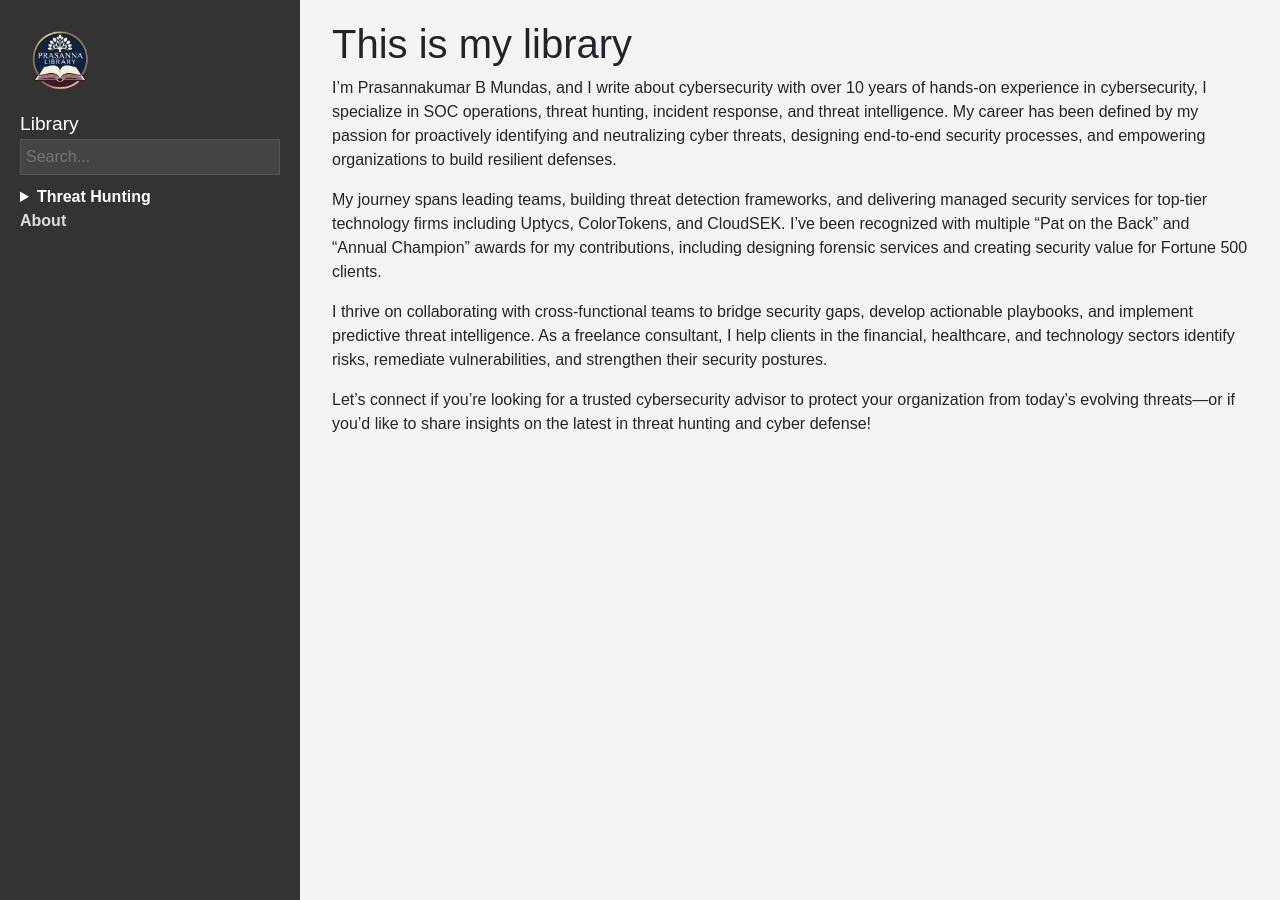
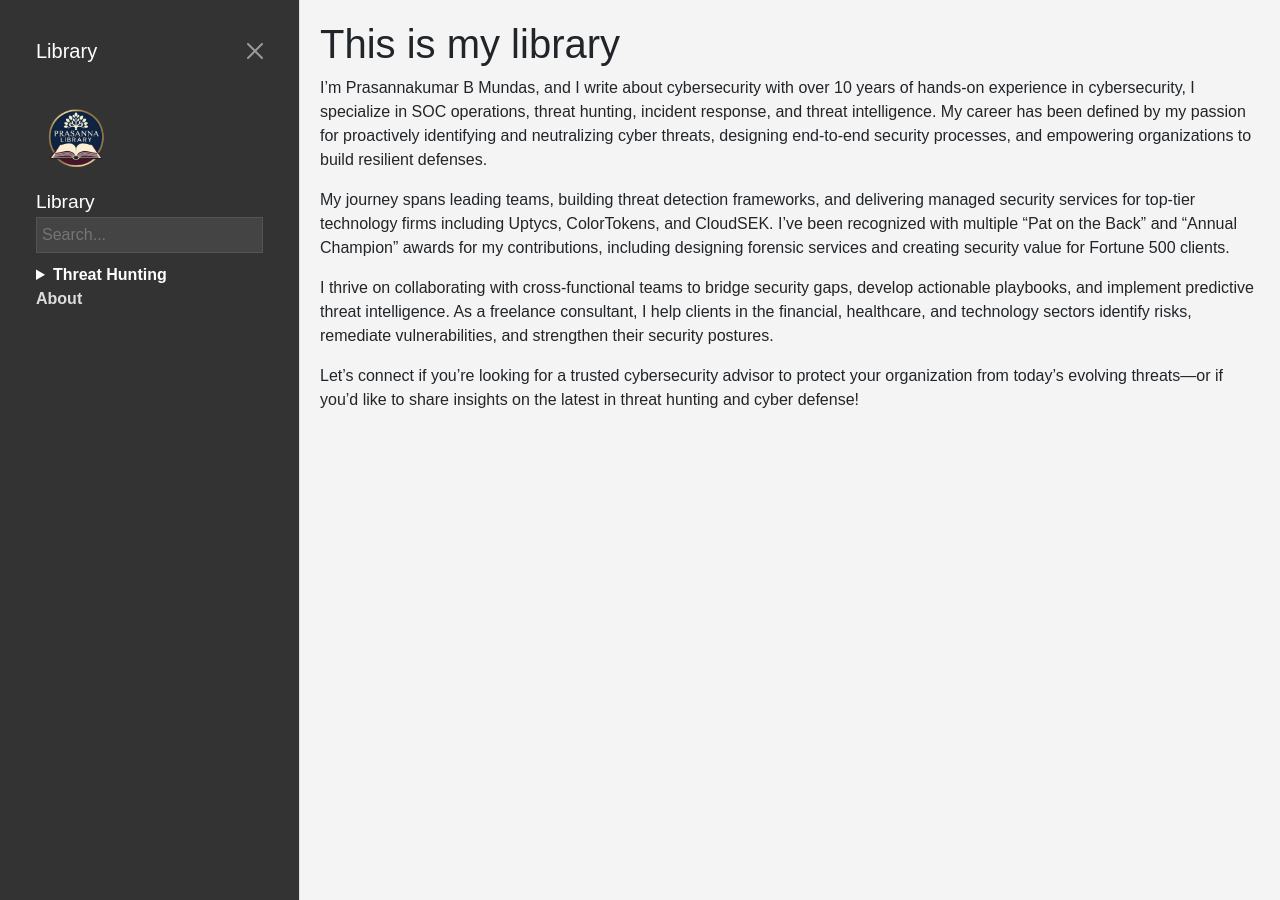
Before and after one commit to pbmundas/library, a Jekyll site: the page built from index.md, in a window 1280 px wide. Built offline with Jekyll 4.4.1, drawn with Linux system fonts in a browser that asks for light colours; comment, search, counter and statistics services are not loaded.

Commit message:
Update default.html

```diff
--- a/_layouts/default.html
+++ b/_layouts/default.html
@@ -14,34 +14,22 @@
       padding: 0;
       background: #f4f4f4;
     }
-    .container-fluid {
-      display: flex;
-      min-height: 100vh;
-    }
-    .sidebar {
-      width: 300px; /* Matches your image's width */
+    .offcanvas {
       background: #333; /* Dark gray from your image */
       color: #fff;
-      padding: 20px;
-      overflow-y: auto;
-      transition: transform 0.3s ease;
-      position: fixed;
-      top: 0;
-      bottom: 0;
-      left: 0;
-      z-index: 1000;
+      width: 300px !important; /* Fixed width on desktop/mobile when shown */
     }
-    .sidebar .logo img {
+    .offcanvas .logo img {
       width: 80px; /* Adjust based on your logo size */
       height: auto;
       margin-bottom: 10px;
     }
-    .sidebar .site-name a {
+    .offcanvas .site-name a {
       color: #fff;
       text-decoration: none;
       font-size: 1.2em;
     }
-    .sidebar input[type="text"] {
+    .offcanvas input[type="text"] {
       width: 100%;
       margin-bottom: 10px;
       padding: 5px;
@@ -49,74 +37,86 @@
       border: 1px solid #555;
       color: #fff;
     }
-    .sidebar ul {
+    .offcanvas ul {
       list-style: none;
       padding: 0;
     }
-    .sidebar ul li a {
+    .offcanvas ul li a {
       color: #ddd;
       text-decoration: none;
     }
-    .sidebar ul li a:hover {
+    .offcanvas ul li a:hover {
       color: #fff;
     }
+    .offcanvas details summary {
+      cursor: pointer;
+    }
     .main-content {
-      margin-left: 300px; /* Matches sidebar width */
       padding: 20px;
-      flex-grow: 1;
-      width: calc(100% - 300px);
       transition: margin-left 0.3s ease;
     }
-    /* Mobile adjustments */
-    @media (max-width: 768px) {
-      .sidebar {
-        transform: translateX(-100%);
-        width: 250px; /* Slightly narrower on mobile */
-      }
-      .sidebar.active {
-        transform: translateX(0);
+    /* Desktop: Sidebar always visible, no offcanvas behavior */
+    @media (min-width: 769px) {
+      .offcanvas.offcanvas-start {
+        position: fixed !important;
+        top: 0;
+        bottom: 0;
+        z-index: 1045;
+        width: 300px !important;
+        visibility: visible !important;
+        background: #333;
+        transform: none !important;
+        border-right: 1px solid #dee2e6;
+        padding: 20px;
+        overflow-y: auto;
       }
       .main-content {
-        margin-left: 0;
-        width: 100%;
+        margin-left: 300px; /* Adjusts for always-visible sidebar */
+      }
+      .offcanvas-backdrop {
+        display: none !important; /* No overlay on desktop */
       }
       .sidebar-toggle {
-        display: block;
+        display: none !important; /* Hide toggle on desktop */
+      }
+    }
+    /* Mobile: Use Offcanvas for toggle */
+    @media (max-width: 768px) {
+      .main-content {
+        margin-left: 0; /* Full width on mobile */
+      }
+      .sidebar-toggle {
         position: fixed;
         top: 10px;
         left: 10px;
-        z-index: 1100;
+        z-index: 1050;
         background: #007bff; /* Blue button color */
         color: white;
         border: none;
-        padding: 5px 10px;
+        padding: 10px;
         border-radius: 5px;
         cursor: pointer;
-      }
-    }
-    @media (min-width: 769px) {
-      .sidebar-toggle {
-        display: none;
       }
     }
   </style>
 </head>
 <body>
-  <button class="sidebar-toggle" onclick="toggleSidebar()">☰</button>
-  <div class="container-fluid">
-    <nav class="sidebar" id="sidebar">
+  <button class="sidebar-toggle btn btn-primary d-none d-md-block d-lg-none" type="button" data-bs-toggle="offcanvas" data-bs-target="#sidebarOffcanvas" aria-controls="sidebarOffcanvas">☰</button>
+  <div class="offcanvas offcanvas-start" tabindex="-1" id="sidebarOffcanvas" aria-labelledby="sidebarOffcanvasLabel">
+    <div class="offcanvas-header">
+      <h5 class="offcanvas-title" id="sidebarOffcanvasLabel">Library</h5>
+      <button type="button" class="btn-close btn-close-white" data-bs-dismiss="offcanvas" aria-label="Close"></button>
+    </div>
+    <div class="offcanvas-body">
       {% include sidebar.html %}
-    </nav>
+    </div>
+  </div>
   <div class="main-content">
     {{ content }}
   </div>
-  </div>
   <script>
-    function toggleSidebar() {
-      const sidebar = document.getElementById('sidebar');
-      sidebar.classList.toggle('active');
-    }
-    // Lunr search index
+    // Lunr search index (runs after DOM loads)
+    document.addEventListener('DOMContentLoaded', function() {
       var index = lunr(function () {
         this.ref('url');
         this.field('title');
@@ -143,6 +148,8 @@
             ul.appendChild(li);
           });
         });
+      }
+    });
   </script>
 </body>
 </html>
```
Also changed, not shown: other parts of _layouts/default.html (+8 -3 lines). Lines whose indentation alone changed are shown as unchanged.
